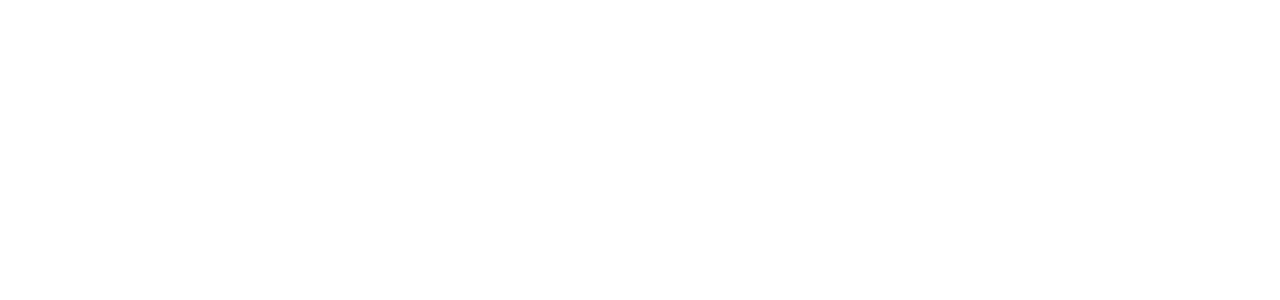
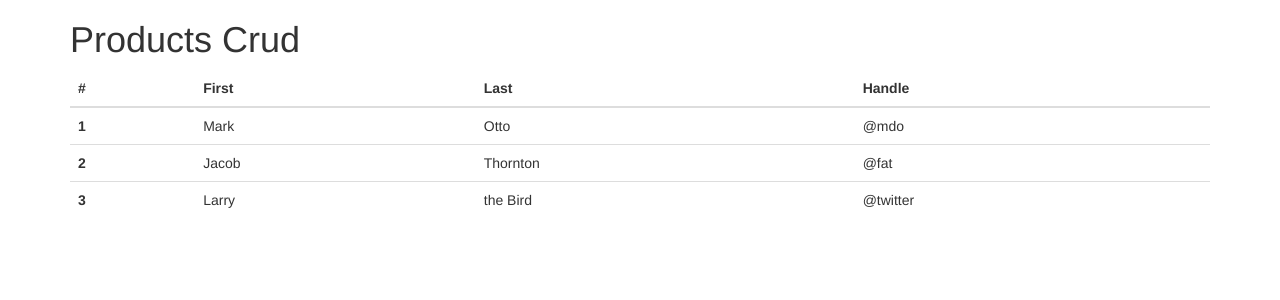
Before and after one commit to Mehreen57/products-crud-php, a PHP site: page / in a window 1280 px wide. Before the commit the part shown is empty. Shown: the top 300 px of the page. Run offline with PHP 8.4, Linux system fonts and the light colour scheme; some libraries are stand-ins or nearby versions.

Commit message:
added table

```diff
--- a/index.php
+++ b/index.php
@@ -12,6 +12,41 @@
         <link rel="stylesheet" href="assets/css/style.css">
     </head>
     <body>
+    <section class = "wrapper">
+        <div class = "container">
+          <h1>Products Crud</h1>
+          <table class="table">
+  <thead>
+    <tr>
+      <th scope="col">#</th>
+      <th scope="col">First</th>
+      <th scope="col">Last</th>
+      <th scope="col">Handle</th>
+    </tr>
+  </thead>
+  <tbody>
+    <tr>
+      <th scope="row">1</th>
+      <td>Mark</td>
+      <td>Otto</td>
+      <td>@mdo</td>
+    </tr>
+    <tr>
+      <th scope="row">2</th>
+      <td>Jacob</td>
+      <td>Thornton</td>
+      <td>@fat</td>
+    </tr>
+    <tr>
+      <th scope="row">3</th>
+      <td>Larry</td>
+      <td>the Bird</td>
+      <td>@twitter</td>
+    </tr>
+  </tbody>
+</table>
+        </div>
+    </section>
 
 
 
```
